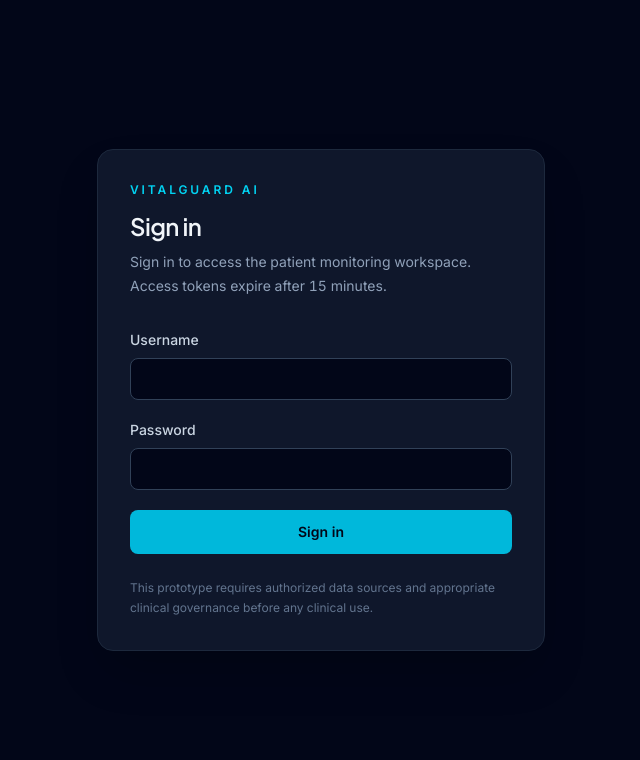
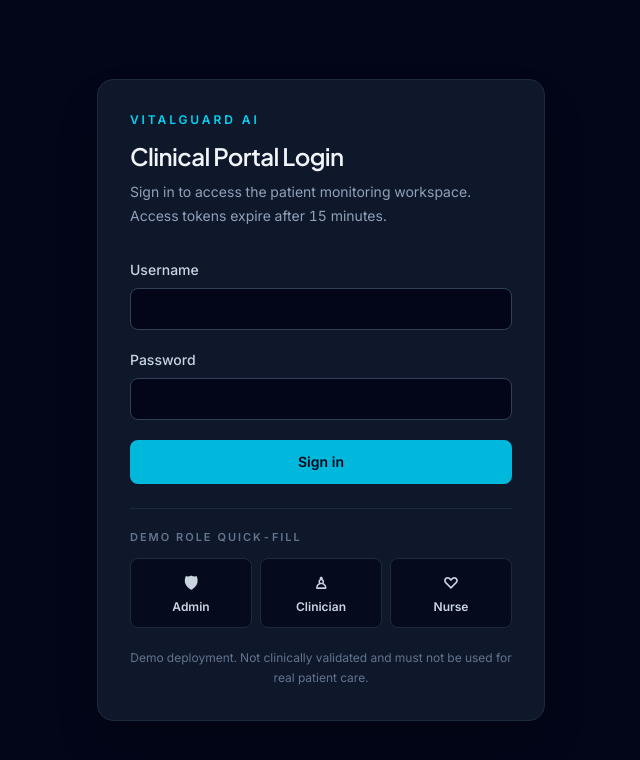
Before and after one commit to Bhavithav24/VitalGuard-AI, a React (Vite) app: page /#/login in a window 1280 px wide. Shown: the top 760 px of the page, without its empty margins (319-959 px from the left). Built offline with nearby package versions, Linux system fonts and the light colour scheme; no server answers.

Commit message:
feat: add role quick-fill login experience

```diff
--- a/src/pages/LoginPage.tsx
+++ b/src/pages/LoginPage.tsx
@@ -6,6 +6,12 @@ export function LoginPage() {
   const navigate = useNavigate();
   const [username, setUsername] = useState(''); const [password, setPassword] = useState('');
   const [error, setError] = useState(''); const [busy, setBusy] = useState(false);
+  const demoRoles = [
+    { label: 'Admin', username: 'admin', password: 'VitalGuardAdmin@2026', icon: '🛡' },
+    { label: 'Clinician', username: 'clinician', password: 'VitalGuardClinician@2026', icon: '♙' },
+    { label: 'Nurse', username: 'nurse', password: 'VitalGuardNurse@2026', icon: '♡' },
+  ];
+  function fillDemo(username: string, password: string) { setUsername(username); setPassword(password); setError(''); }
   async function submit(event: FormEvent<HTMLFormElement>) {
     event.preventDefault(); setError(''); setBusy(true);
     try { await login(username.trim(), password); navigate('/dashboard', { replace: true }); }
@@ -15,7 +21,7 @@ export function LoginPage() {
   return <main className="min-h-screen bg-slate-950 text-slate-100 flex items-center justify-center px-4 py-10">
     <section className="w-full max-w-md rounded-2xl border border-slate-800 bg-slate-900 p-8 shadow-2xl">
       <div className="mb-8"><p className="text-xs font-semibold uppercase tracking-[0.24em] text-cyan-400">VitalGuard AI</p>
-        <h1 className="mt-3 text-2xl font-semibold tracking-tight">Sign in</h1>
+        <h1 className="mt-3 text-2xl font-semibold tracking-tight">Clinical Portal Login</h1>
         <p className="mt-2 text-sm leading-6 text-slate-400">Sign in to access the patient monitoring workspace. Access tokens expire after 15 minutes.</p></div>
       <form className="space-y-5" onSubmit={submit}>
         <div><label htmlFor="username" className="mb-2 block text-sm font-medium text-slate-300">Username</label>
@@ -25,6 +31,12 @@ export function LoginPage() {
         {error && <p role="alert" className="rounded-lg border border-rose-900 bg-rose-950/60 px-3 py-2 text-sm text-rose-200">{error}</p>}
         <button disabled={busy} className="w-full rounded-lg bg-cyan-500 px-4 py-3 text-sm font-semibold text-slate-950 transition hover:bg-cyan-400 disabled:cursor-not-allowed disabled:opacity-60">{busy ? 'Signing in…' : 'Sign in'}</button>
       </form>
-      <p className="mt-6 text-xs leading-5 text-slate-500">This prototype requires authorized data sources and appropriate clinical governance before any clinical use.</p>
+      <div className="mt-6 border-t border-slate-800 pt-5">
+        <p className="mb-3 text-[11px] font-semibold uppercase tracking-[0.18em] text-slate-500">Demo role quick-fill</p>
+        <div className="grid grid-cols-3 gap-2">
+          {demoRoles.map(role => <button key={role.username} type="button" onClick={() => fillDemo(role.username, role.password)} className="rounded-lg border border-slate-800 bg-slate-950/70 px-2 py-3 text-xs font-semibold text-slate-300 transition hover:border-cyan-700 hover:bg-slate-900"><span className="block text-base">{role.icon}</span><span className="mt-1 block">{role.label}</span></button>)}
+        </div>
+      </div>
+      <p className="mt-5 text-center text-xs leading-5 text-slate-500">Demo deployment. Not clinically validated and must not be used for real patient care.</p>
     </section></main>;
 }
```
